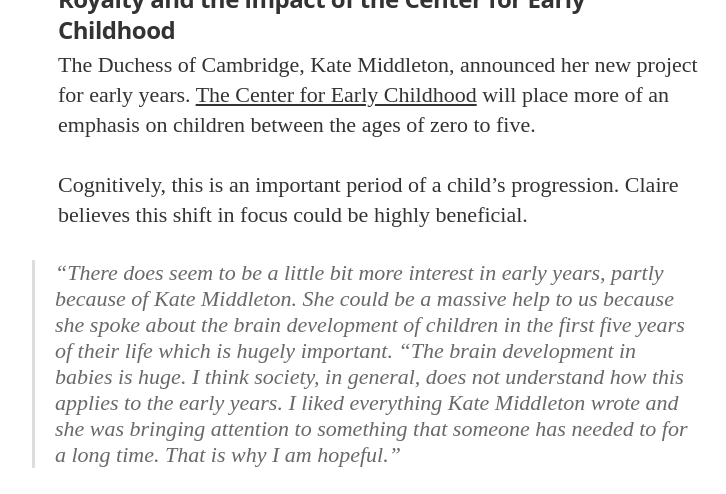
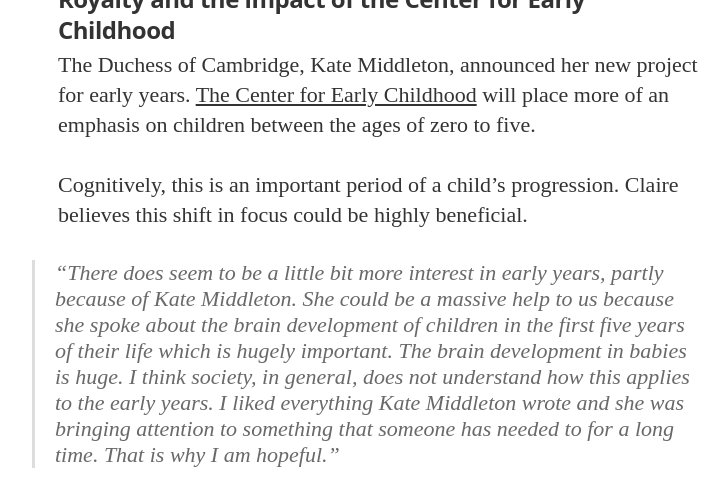
Before and after one commit to GWilloughby99/early-years-project, a Jekyll site: the page built from _posts/2021-07-08-"We-need-to-be-attracting-highly-intelligent-people”—Nursery-owner-Claire Kenyon-on-altering-the-perception-of-the-workforce.md, in a window 1280 px wide and 900 px high, scrolled down 3746 px, cut to the strip 0-494 px from the top of the window. Shown: the whole strip, without its empty margins (262-988 px from the left). Built offline with Jekyll 4.4.1, drawn with Linux system fonts in a browser that asks for light colours; nearby versions of some CDN libraries; some web fonts are replaced.

```diff
--- a/_posts/2021-07-08-"We-need-to-be-attracting-highly-intelligent-people”—Nursery-owner-Claire Kenyon-on-altering-the-perception-of-the-workforce.md
+++ b/_posts/2021-07-08-"We-need-to-be-attracting-highly-intelligent-people”—Nursery-owner-Claire Kenyon-on-altering-the-perception-of-the-workforce.md
@@ -56,7 +56,7 @@ image2: "/assets/article_images/child-blocks-mobile.jpg"
 
 <blockquote>“There does seem to be a little bit more interest in early years, partly because of Kate Middleton. She could be a massive help to us because she spoke about the brain development of children in the first five years of their life which is hugely important.
 
-“The brain development in babies is huge. I think society, in general, does not understand how this applies to the early years. I liked everything Kate Middleton wrote and she was bringing attention to something that someone has needed to for a long time. That is why I am hopeful.” </blockquote>
+The brain development in babies is huge. I think society, in general, does not understand how this applies to the early years. I liked everything Kate Middleton wrote and she was bringing attention to something that someone has needed to for a long time. That is why I am hopeful.” </blockquote>
 
 <iframe width="560" height="315" src="https://www.youtube.com/embed/ct5mLfktEF4?start=1" title="YouTube video player" frameborder="0" allow="accelerometer; autoplay; clipboard-write; encrypted-media; gyroscope; picture-in-picture" allowfullscreen></iframe>
 <br>
```
